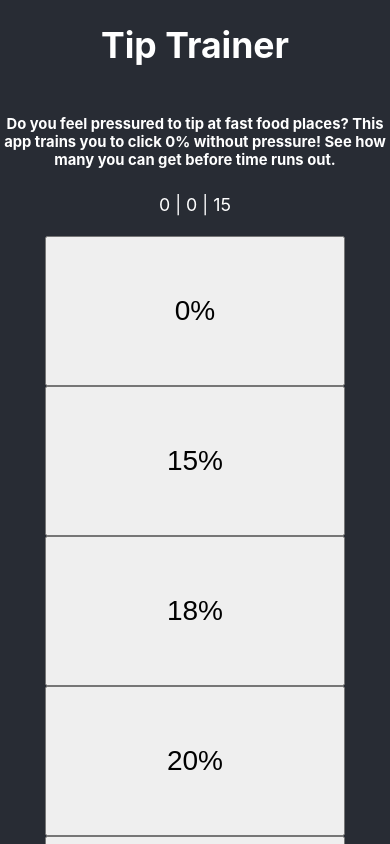
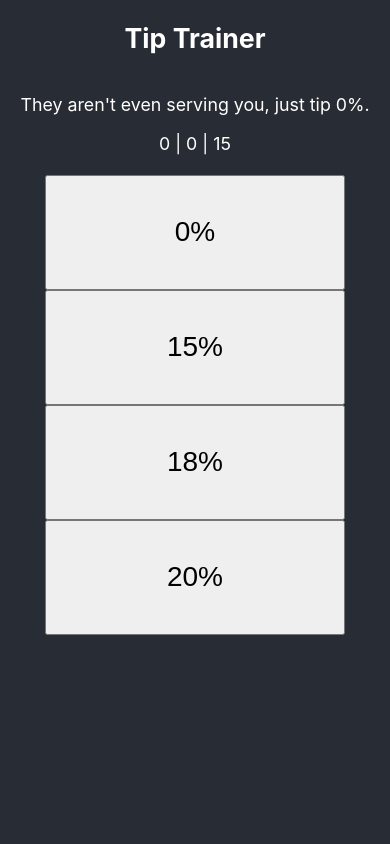
Before and after one commit to Pplum09/tip-trainer, a React (Create React App) app: page / in a window 390 px wide. Shown: the top 844 px of the page. Built offline with nearby package versions, Linux system fonts and the light colour scheme.

Commit message:
make mobile and fix timer

```diff
--- a/public/index.html
+++ b/public/index.html
@@ -2,6 +2,8 @@
 <html lang="en">
   <head>
     <meta charset="utf-8" />
+    <meta name="viewport"
+      content="width=device-width, initial-scale=1.0, maximum-scale=1.0, user-scalable=0">
     <link rel="icon" href="%PUBLIC_URL%/favicon.ico" />
     <meta name="viewport" content="width=device-width, initial-scale=1" />
     <meta name="theme-color" content="#000000" />
--- a/src/App.css
+++ b/src/App.css
@@ -8,13 +8,12 @@
   display: flex;
   flex-direction: column;
   align-items: center;
-  justify-content: center;
   font-size: calc(10px + 2vmin);
   color: white;
 }
 
 button {
   width: 300px;
-  height: 150px;
+  height: 115px;
   font-size: 28px;
 }
--- a/src/App.js
+++ b/src/App.js
@@ -15,24 +15,11 @@ class App extends Component{
         <button value='15' key='15' onClick={e => this.isCorrectTip(e.target.value)}>15%</button>,
         <button value='18' key='18' onClick={e => this.isCorrectTip(e.target.value)}>18%</button>,
         <button value='20' key='20' onClick={e => this.isCorrectTip(e.target.value)}>20%</button>,
-        <button value='x' key='x' onClick={e => this.isCorrectTip(e.target.value)}>Custom</button>,
       ],
     }
   }
 
   isCorrectTip(e) {
-    console.log('hello?');
-    if (this.state.seconds <= 0) {
-      clearInterval(this.interval);
-      this.setState({
-        clockRunning: false,
-        seconds: 15,
-        correct: 0,
-        incorrect: 0,
-      });
-      alert('Time\'s up!');
-      return;
-    }
 
     if (!this.state.clockRunning) {
       this.tick();
@@ -40,7 +27,6 @@ class App extends Component{
         clockRunning: true,
       });
     }
-    console.log('state: ', e);
     if (e === '0') {
       this.setState({
         correct: this.state.correct + 1,
@@ -69,21 +55,36 @@ class App extends Component{
       this.setState({
         seconds: this.state.seconds - 1,
       });
+
+      if (this.state.seconds <= 0) {
+        this.reset();
+      }
+
     }, 1000);
+  }
+
+  reset() {
+    clearInterval(this.interval);
+    this.setState({
+      clockRunning: false,
+      seconds: 15,
+      correct: 0,
+      incorrect: 0,
+    });
+    alert('Time\'s up!');
+    return;
   }
 
   render () {
     return (
-      <div className="App">
-        <header className="App-header">
-          <h1>Tip Trainer</h1>
-          <h5>Do you feel pressured to tip at fast food places? This app trains you to click 0% without pressure! See how many you can get before time runs out.</h5>
-          <span>{this.state.correct} | {this.state.incorrect} | {this.state.seconds}</span>
-          <br></br>
-          <div>
-            {this.state.tipButtons}
-          </div>
-        </header>
+      <div className="App-header">
+        <h2>Tip Trainer</h2>
+        <p>They aren't even serving you, just tip 0%.</p>
+        <span>{this.state.correct} | {this.state.incorrect} | {this.state.seconds}</span>
+        <br></br>
+        <div className="App-header">
+          {this.state.tipButtons}
+        </div>
       </div>
     );
   }
```
